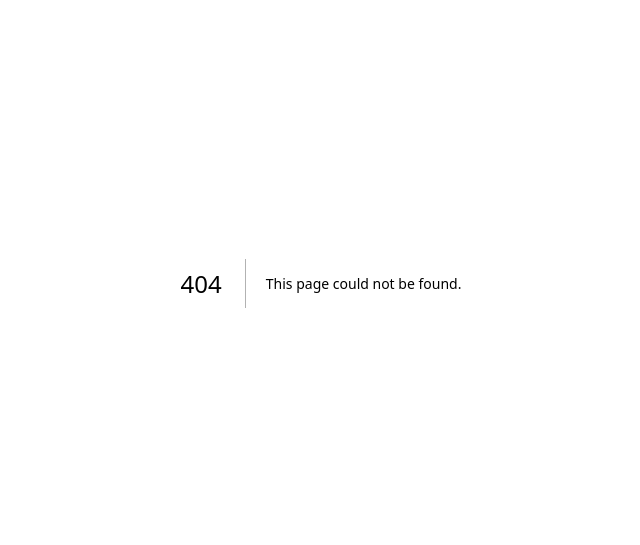
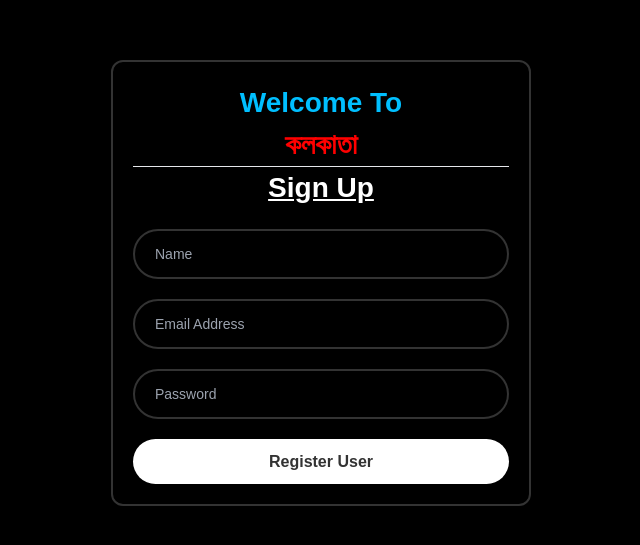
Before and after one commit to Megh2005/wit-site, a Next.js app: page /register in a window 1280 px wide. Before the commit this address had no page. Shown: the part 117-662 px from the top of the page, without its empty margins (319-959 px from the left). Built offline with nearby package versions, Linux system fonts and the light colour scheme.

Commit message:
basics created

```diff
--- /dev/null
+++ b/src/app/register/page.jsx
@@ -0,0 +1,187 @@
+"use client";
+const SignupForm = () => {
+  const styles = {
+    general: {
+      margin: 0,
+      padding: 0,
+      boxSizing: "border-box",
+      fontFamily: "'Poppins', sans-serif",
+    },
+    body: {
+      display: "flex",
+      justifyContent: "center",
+      alignItems: "center",
+      minHeight: "100vh",
+      background: "#000",
+    },
+    wrapper: {
+      width: "90%",
+      maxWidth: "420px",
+      background: "transparent",
+      border: "2px solid rgba(255, 255, 255, 0.2)",
+      backdropFilter: "blur(9px)",
+      color: "#000",
+      borderRadius: "12px",
+      padding: "20px",
+    },
+    h1: {
+      fontSize: "28px",
+      textAlign: "center",
+    },
+    inputBox: {
+      position: "relative",
+      width: "100%",
+      height: "50px",
+      margin: "20px 0",
+    },
+    input: {
+      width: "100%",
+      height: "100%",
+      background: "transparent",
+      outline: "none",
+      border: "2px solid rgba(255, 255, 255, 0.2)",
+      borderRadius: "40px",
+      fontSize: "14px",
+      color: "#fff",
+      padding: "20px 45px 20px 20px",
+    },
+    inputPlaceholder: {
+      color: "#fff",
+    },
+    btn: {
+      width: "100%",
+      height: "45px",
+      background: "#fff",
+      border: "none",
+      outline: "none",
+      borderRadius: "40px",
+      boxShadow: "0 0 10px rgba(0, 0, 0, 0.1)",
+      cursor: "pointer",
+      fontSize: "16px",
+      color: "#333",
+      fontWeight: 600,
+    },
+    registerLink: {
+      fontSize: "14px",
+      textAlign: "center",
+      margin: "20px 0 15px",
+    },
+    a: {
+      color: "#fff",
+      textDecoration: "none",
+    },
+    aHover: {
+      textDecoration: "underline",
+    },
+    media768: {
+      wrapper: {
+        padding: "20px",
+      },
+      h1: {
+        fontSize: "24px",
+      },
+      inputBox: {
+        margin: "15px 0",
+      },
+      input: {
+        fontSize: "14px",
+      },
+      btn: {
+        fontSize: "15px",
+      },
+      registerLink: {
+        fontSize: "13px",
+      },
+    },
+    media480: {
+      wrapper: {
+        padding: "15px",
+      },
+      h1: {
+        fontSize: "20px",
+      },
+      inputBox: {
+        margin: "10px 0",
+      },
+      input: {
+        fontSize: "12px",
+        padding: "15px 40px 15px 15px",
+      },
+      btn: {
+        fontSize: "14px",
+      },
+      registerLink: {
+        fontSize: "12px",
+      },
+    },
+  };
+
+  return (
+    <div style={styles.body}>
+      <div style={styles.wrapper}>
+        <form>
+          <h1 style={styles.h1}>
+            <span style={{ color: "#00BFFF", fontWeight: "800" }}>
+              Welcome To <br />
+            </span>
+            <span style={{ color: "#FF0000", fontWeight: "800" }}>কলকাতা</span>
+            <hr />
+            <span
+              style={{
+                color: "#FFFFFF",
+                fontWeight: "800",
+                textDecoration: "underline",
+              }}
+            >
+              Sign Up
+            </span>
+          </h1>
+          <div style={styles.inputBox}>
+            <input
+              type="text"
+              placeholder="Name"
+              required
+              style={styles.input}
+            />
+          </div>
+          <div style={styles.inputBox}>
+            <input
+              type="email"
+              placeholder="Email Address"
+              required
+              style={styles.input}
+            />
+          </div>
+          <div style={styles.inputBox}>
+            <input
+              type="password"
+              placeholder="Password"
+              required
+              style={styles.input}
+            />
+          </div>
+          <button
+            type="submit"
+            style={{
+              ...styles.btn,
+              transition:
+                "background-color 0.2s ease-in-out, color 0.2s ease-in-out",
+            }}
+            onMouseEnter={(e) => {
+              e.target.style.backgroundColor = "#708090";
+              e.target.style.color = "#fff";
+            }}
+            onMouseLeave={(e) => {
+              e.target.style.backgroundColor = "#fff";
+              e.target.style.color = "#333";
+            }}
+          >
+            Register User
+          </button>
+        </form>
+      </div>
+    </div>
+  );
+};
+
+export default SignupForm;
```
Also changed, not shown: src/app/contact/page.jsx (added, +80 -0 lines), src/app/page.js (+48 -8 lines).
